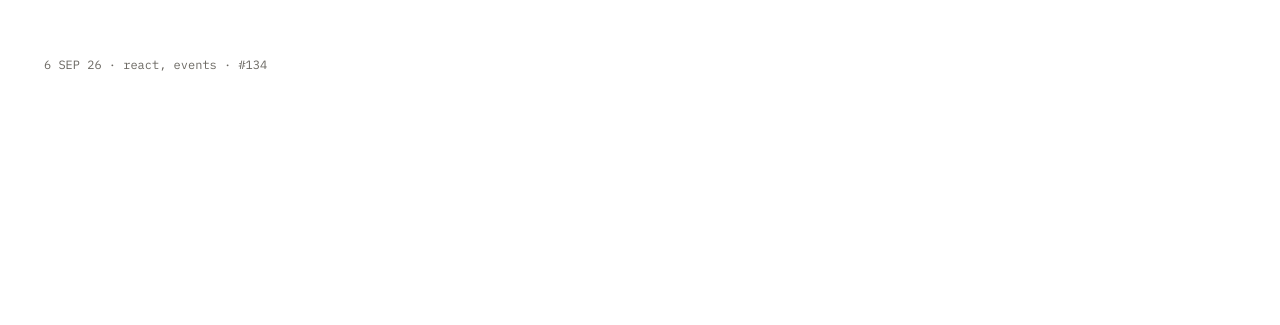
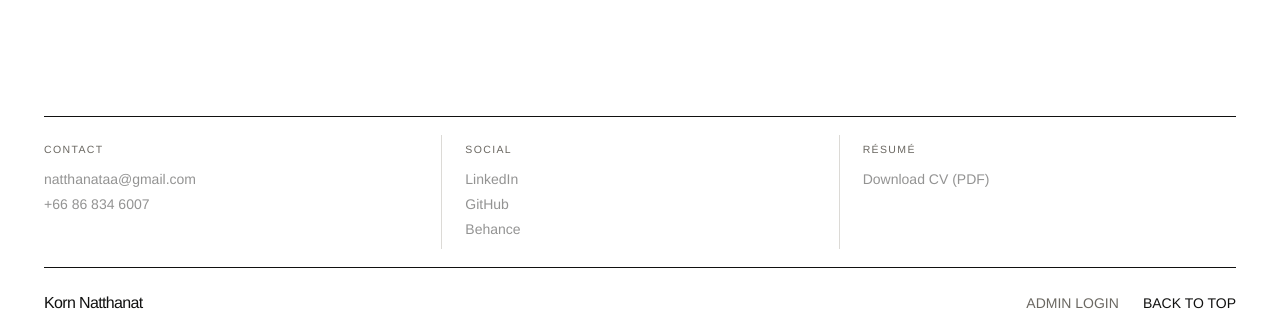
Before and after one commit to PotterWinter/blog-2026, a Next.js app: page / in a window 1280 px wide. Shown: the part 1702-2027 px from the top of the page. Before the commit the page ends 1818 px from the top, so only its background shows below. Built offline with nearby package versions, Linux system fonts and the light colour scheme; a web font is replaced by a local one.

Commit message:
Add footer

```diff
--- a/src/app/(site)/layout.tsx
+++ b/src/app/(site)/layout.tsx
@@ -1,6 +1,7 @@
 import type { ReactNode } from "react";
 import Header from "@/components/Header";
 import SiteNav from "@/components/SiteNav";
+import Footer from "@/components/Footer";
 
 export default function SiteLayout({ children }: { children: ReactNode }) {
   return (
@@ -9,6 +10,7 @@ export default function SiteLayout({ children }: { children: ReactNode }) {
         <SiteNav />
       </Header>
       {children}
+      <Footer />
     </>
   );
 }
--- a/src/app/(site)/page.tsx
+++ b/src/app/(site)/page.tsx
@@ -20,12 +20,12 @@ export default function Home() {
       >
         I graduated in architecture but work in software. ผมเรียนสถาปัตย์แต่ทำงานซอฟต์แวร์
       </p>
-      <div style={{ height: "200vh" }}>abc</div>
       <p
         style={{ fontFamily: "var(--ff-mono)", fontSize: "var(--fs-meta)", color: "var(--muted)" }}
       >
         6 SEP 26 · react, events · #134
       </p>
+      <div style={{ height: "200vh" }}></div>
     </main>
   );
 }
--- a/src/app/globals.css
+++ b/src/app/globals.css
@@ -101,3 +101,13 @@ select {
   font: inherit;
   color: inherit;
 }
+
+
+/* ---------- Shared type ---------- */
+.label {
+  font-size: var(--fs-label);
+  letter-spacing: var(--track-label);
+  text-transform: uppercase;
+  font-variant-numeric: tabular-nums;
+  color: var(--muted);
+}
--- /dev/null
+++ b/src/components/Footer.module.css
@@ -0,0 +1,182 @@
+/* ---------- Groups: stacked on phones ---------- */
+.groups {
+  display: grid;
+  grid-template-columns: minmax(0, 1fr);
+  margin: 0 var(--inset);
+  border-top: var(--rule-section);
+}
+
+.group {
+  padding: 22px 0;
+}
+
+.group:first-child {
+  padding-top: 26px;
+}
+
+.group:last-child {
+  padding-bottom: 30px;
+}
+
+.group + .group {
+  border-top: var(--rule-row);
+}
+
+.links {
+  display: flex;
+  flex-direction: column;
+  align-items: flex-start;
+  margin-top: 16px;
+  font-size: var(--fs-ui);
+}
+
+.links a {
+  padding: 14px 0; /* 44px touch target */
+  opacity: 0.45;
+  transition: opacity 0.28s ease;
+}
+
+.links a:hover {
+  opacity: 1;
+}
+
+.inline {
+  flex-direction: row;
+  flex-wrap: wrap;
+  column-gap: 24px;
+}
+
+/* ---------- Bottom row ---------- */
+.bottom {
+  display: flex;
+  flex-wrap: wrap;
+  align-items: baseline;
+  gap: 8px 20px;
+  margin: 0 var(--inset);
+  padding: 20px 0 16px;
+  border-top: var(--rule-section);
+}
+
+.name {
+  margin-right: auto;
+  padding: 13px 0;
+  font-size: 16px;
+  letter-spacing: -0.04em;
+}
+
+/* Dot link: a 6px dot hops in and the label nudges 14px right */
+.dotLink {
+  position: relative;
+  display: inline-block;
+  padding: 11px 0 16px;
+  font-size: var(--fs-label);
+  line-height: 1.2;
+  transition: padding-left 0.45s cubic-bezier(0.2, 0.7, 0.2, 1);
+}
+
+.dotLink::before {
+  content: "";
+  position: absolute;
+  left: 0;
+  top: calc(50% - 5.5px);
+  width: 6px;
+  height: 6px;
+  border-radius: 999px;
+  background: var(--ink);
+  opacity: 0;
+  transform: scale(0);
+  pointer-events: none;
+  transition: opacity 0.2s;
+}
+
+.muted {
+  color: var(--muted);
+}
+
+@media (hover: hover) {
+  .dotLink:hover {
+    padding-left: 14px;
+    color: var(--ink);
+  }
+
+  .dotLink:hover::before {
+    animation: dot-hop 0.72s cubic-bezier(0.2, 0.7, 0.2, 1) forwards;
+  }
+}
+
+@keyframes dot-hop {
+  0% {
+    opacity: 0;
+    transform: translateY(-16px) scale(0.6);
+  }
+  34% {
+    opacity: 1;
+    transform: translateY(0) scale(1.2, 0.78);
+  }
+  54% {
+    transform: translateY(-6px) scale(0.94, 1.06);
+  }
+  74% {
+    transform: translateY(0) scale(1.08, 0.92);
+  }
+  88% {
+    transform: translateY(-1.5px) scale(1);
+  }
+  100% {
+    opacity: 1;
+    transform: none;
+  }
+}
+
+/* ---------- 768 and up: three columns ---------- */
+@media (min-width: 768px) {
+  .groups {
+    grid-template-columns: repeat(3, minmax(0, 1fr));
+  }
+
+  .group {
+    padding: 26px 24px 30px;
+  }
+
+  .group:first-child {
+    padding-left: 0;
+  }
+
+  .group:last-child {
+    padding-right: 0;
+  }
+
+  /* Column divider: a 1px grey line inset 18px from top and bottom */
+  .group + .group {
+    border-top: 0;
+    background: linear-gradient(var(--line), var(--line)) left 0 top 18px / 1px calc(100% - 36px)
+      no-repeat;
+  }
+
+  .links {
+    gap: 9px;
+  }
+
+  .links a {
+    padding: 0;
+  }
+
+  .inline {
+    flex-direction: column;
+  }
+
+  .bottom {
+    flex-wrap: nowrap;
+    gap: 24px;
+    padding: 26px 0 8px;
+  }
+
+  .name {
+    padding: 0;
+  }
+
+  .dotLink {
+    padding: 0 0 5px;
+    font-size: var(--fs-ui);
+  }
+}
--- /dev/null
+++ b/src/components/Footer.tsx
@@ -0,0 +1,55 @@
+import Link from "next/link";
+import styles from "./Footer.module.css";
+
+const groups = [
+  {
+    label: "Contact",
+    links: [
+      { text: "natthanataa@gmail.com", href: "mailto:natthanataa@gmail.com" },
+      { text: "+66 86 834 6007", href: "tel:+66868346007" },
+    ],
+  },
+  {
+    label: "Social",
+    inline: true,
+    links: [
+      { text: "LinkedIn", href: "#" },
+      { text: "GitHub", href: "https://github.com/PotterWinter" },
+      { text: "Behance", href: "#" },
+    ],
+  },
+  {
+    label: "Résumé",
+    links: [{ text: "Download CV (PDF)", href: "#" }],
+  },
+];
+
+export default function Footer() {
+  return (
+    <footer>
+      <div className={styles.groups}>
+        {groups.map((group) => (
+          <div key={group.label} className={styles.group}>
+            <div className="label">{group.label}</div>
+            <div className={`${styles.links} ${group.inline ? styles.inline : ""}`}>
+              {group.links.map((link) => (
+                <a key={link.text} href={link.href}>
+                  {link.text}
+                </a>
+              ))}
+            </div>
+          </div>
+        ))}
+      </div>
+      <div className={styles.bottom}>
+        <span className={styles.name}>Korn Natthanat</span>
+        <Link href="/login" className={`${styles.dotLink} ${styles.muted}`}>
+          ADMIN LOGIN
+        </Link>
+        <a href="#" className={styles.dotLink}>
+          BACK TO TOP
+        </a>
+      </div>
+    </footer>
+  );
+}
```
